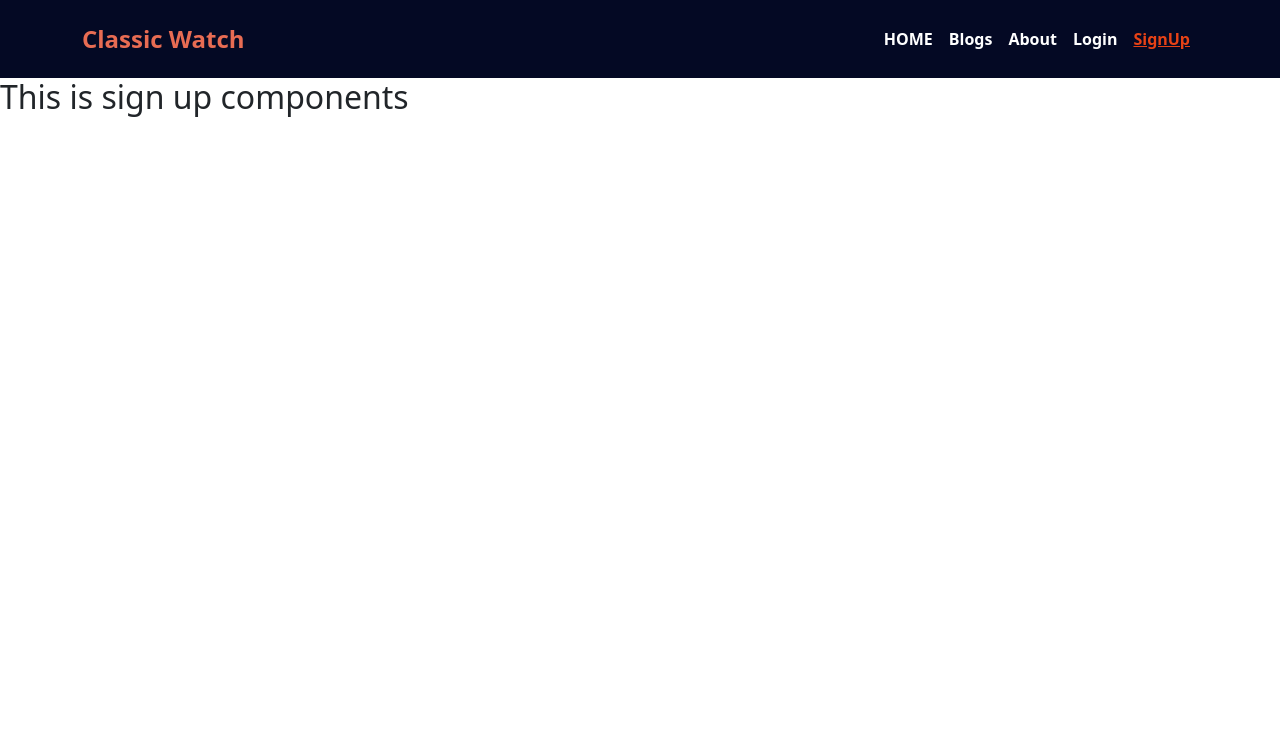
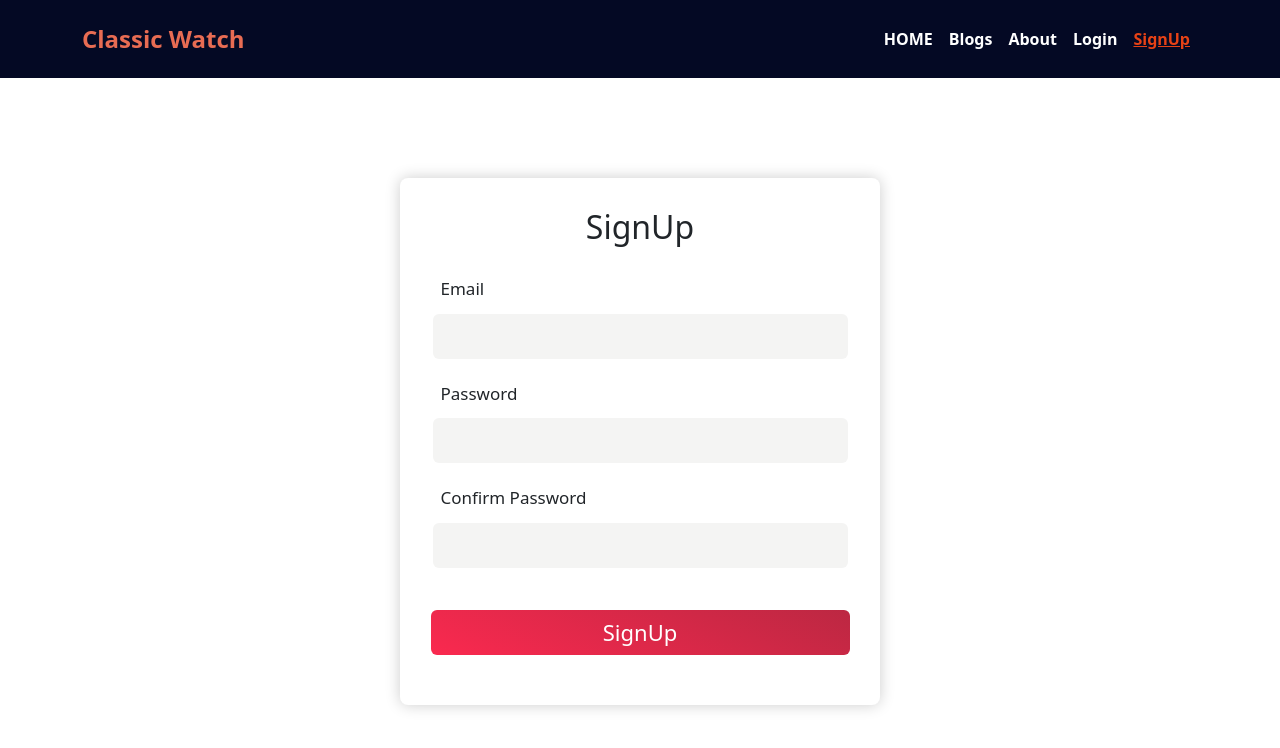
Before and after one commit to SMhamidAzad/Smart-Root, a React (Create React App) app: page /signup in a window 1280 px wide. Shown: the top 748 px of the page. Built offline with nearby package versions, Linux system fonts and the light colour scheme.

Commit message:
login and signup form style updated

```diff
--- a/src/Pages/Login/Login.js
+++ b/src/Pages/Login/Login.js
@@ -2,8 +2,31 @@ import React from 'react';
 
 const Login = () => {
     return (
-        <div>
-            <h2>This is login components</h2>
+        <div className='form-container'>
+            <div className='form'>
+                <h2>Login</h2>
+                <form>
+                    <div className='input-div'>
+                        <label htmlFor="name">Email</label>
+                        <div className='input-field'>
+                            <input type="text" name="email" id="email" />
+                        </div>
+                    </div>
+                    {/* {errors?.email && <p className='text-danger'>❌{errors.email}</p>} */}
+                    <div className='input-div'>
+                        <label htmlFor="password">Password</label>
+                        <div style={{position: "relative"}} className='input-field'>
+                            <input  type="password" name="password" id="password" />
+
+                        </div>
+                    </div>
+                    {/* {errors?.password && <p className='text-danger'>❌{errors.password}</p>} */}
+
+
+
+                    <button className='submit-btn'>Login</button>
+                </form>
+            </div>
         </div>
     );
 };
--- /dev/null
+++ b/src/Pages/SignUp/SignUp.css
@@ -0,0 +1,63 @@
+.form-container {
+    width: 100%;
+    display: flex;
+    align-items: center;
+    justify-content: center;
+}
+
+.form {
+    width: 480px;
+    margin: 100px auto;
+    padding-bottom: 50px;
+    border-radius: 8px;
+    display: flex;
+    align-items: center;
+    flex-direction: column;
+    background-color: white;
+    box-shadow: 0px 0px 15px rgba(0, 0, 0, 0.2);
+
+}
+
+.form h2 {
+    margin: 30px 0;
+}
+
+.input-div {
+    display: flex;
+    flex-direction: column;
+    margin-bottom: 20px;
+}
+
+.input-field {
+    padding: 2px;
+    border-radius: 7px;
+}
+
+.input-div input {
+    width: 415px;
+    height: 45px;
+    border-radius: 6px;
+    padding: 15px;
+    font-size: 22px;
+    border: none;
+    outline: none;
+    background-color: rgb(244, 244, 243);
+}
+
+.input-div label {
+    font-size: 17px;
+    margin-bottom: 10px;
+    margin-left: 10px;
+}
+
+.submit-btn {
+    width: 100%;
+    height: 45px;
+    margin-top: 20px;
+    border: none;
+    border-radius: 6px;
+    font-size: 22px;
+    color: white;
+    cursor: pointer;
+    background: linear-gradient(25deg, #f90632db 0%, #b10423db 100%);
+}
--- a/src/Pages/SignUp/SignUp.js
+++ b/src/Pages/SignUp/SignUp.js
@@ -1,9 +1,38 @@
 import React from 'react';
+import './SignUp.css'
 
 const SignUp = () => {
     return (
-        <div>
-            <h2>This is sign up components</h2>
+        <div className='form-container'>
+            <div className='form'>
+                <h2>SignUp</h2>
+                <form>
+                    <div className='input-div'>
+                        <label htmlFor="name">Email</label>
+                        <div className='input-field'>
+                            <input type="text" name="email" id="email" />
+                        </div>
+                    </div>
+                    {/* {errors?.email && <p className='text-danger'>❌{errors.email}</p>} */}
+                    <div className='input-div'>
+                        <label htmlFor="password">Password</label>
+                        <div style={{position: "relative"}} className='input-field'>
+                            <input  type="password" name="password" id="password" />
+
+                        </div>
+                    </div>
+                    {/* {errors?.password && <p className='text-danger'>❌{errors.password}</p>} */}
+                    <div className='input-div'>
+                        <label htmlFor="confirmPass">Confirm Password</label>
+                        <div className='input-field'>
+                            <input  type="password" name="confirmPass" id="confirmPass" />
+                        </div>
+                    </div>
+
+
+                    <button className='submit-btn'>SignUp</button>
+                </form>
+            </div>
         </div>
     );
 };
```
